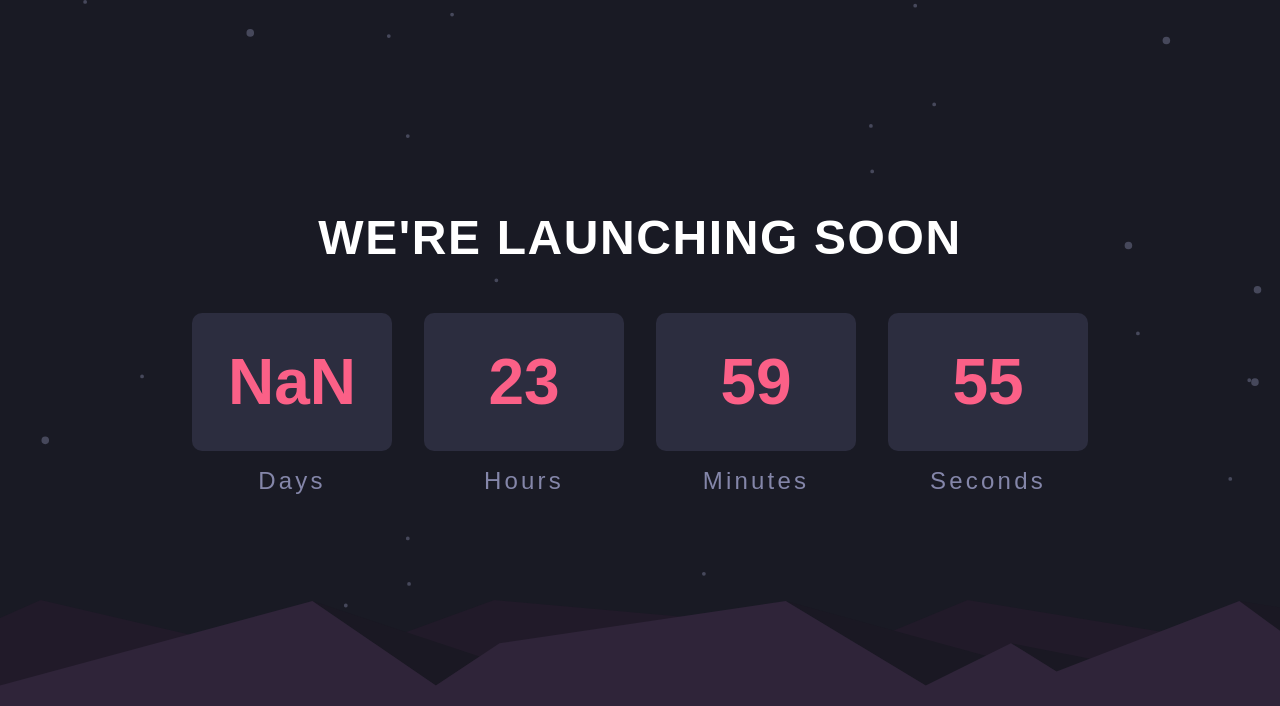
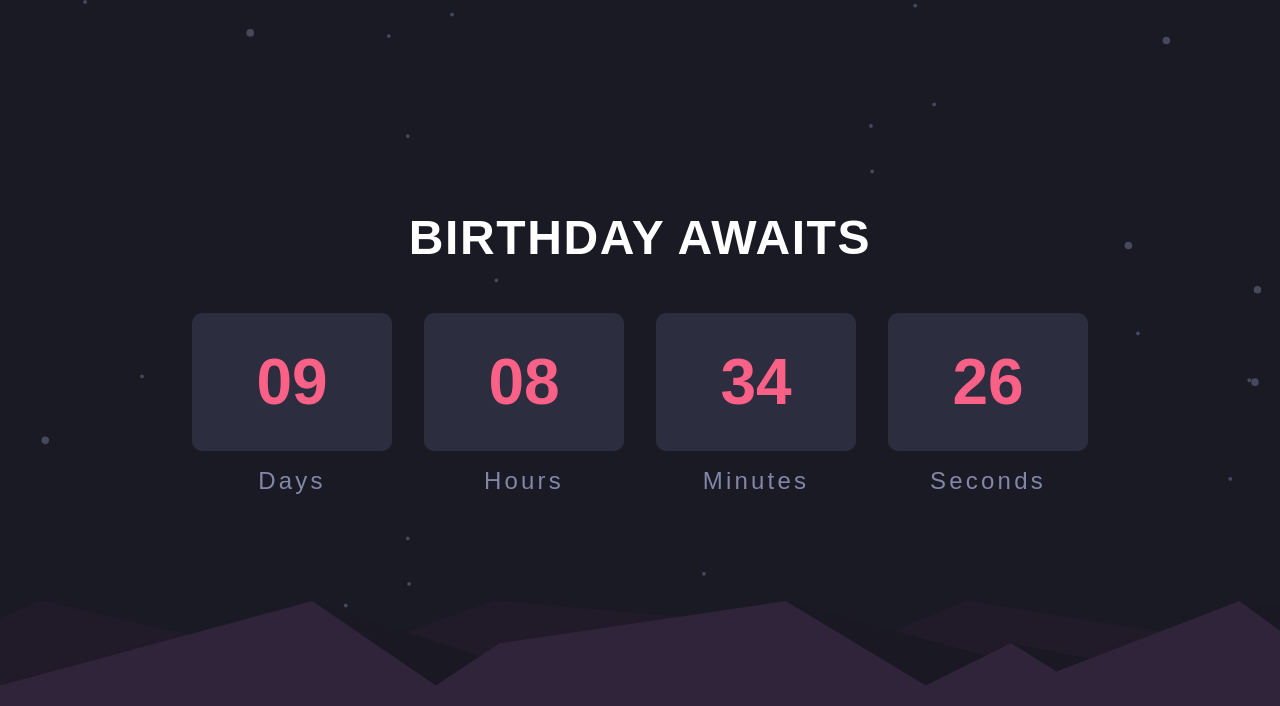
Before and after one commit to Dev-Abs/javascript-learning, a plain HTML site: page launch-countdown-timer/index.html in a window 1280 px wide. Shown: the top 706 px of the page. Drawn offline with Linux system fonts and the light colour scheme; a web font is replaced by a local one.

Commit message:
date changed

```diff
--- a/launch-countdown-timer/app.js
+++ b/launch-countdown-timer/app.js
@@ -4,7 +4,7 @@ let minutesId = document.getElementById("minutes");
 let secondsId = document.getElementById("seconds");
 
 
-let newDate = new Date("2024-08-25T00:00:00");
+let newDate = new Date("2024-09-12T00:00:00");
 let currentDate = new Date();
 let diff = newDate - currentDate;
 let days = Math.floor(diff / (1000 * 60 * 60 * 24));
--- a/launch-countdown-timer/index.html
+++ b/launch-countdown-timer/index.html
@@ -13,7 +13,7 @@
 
   <div class="body-con">
   <div class="container">
-    <h1>WE'RE LAUNCHING SOON</h1>
+    <h1>BIRTHDAY AWAITS</h1>
     <div class="countdown">
       <div>
         <h2 id="days">0</h2>
```
